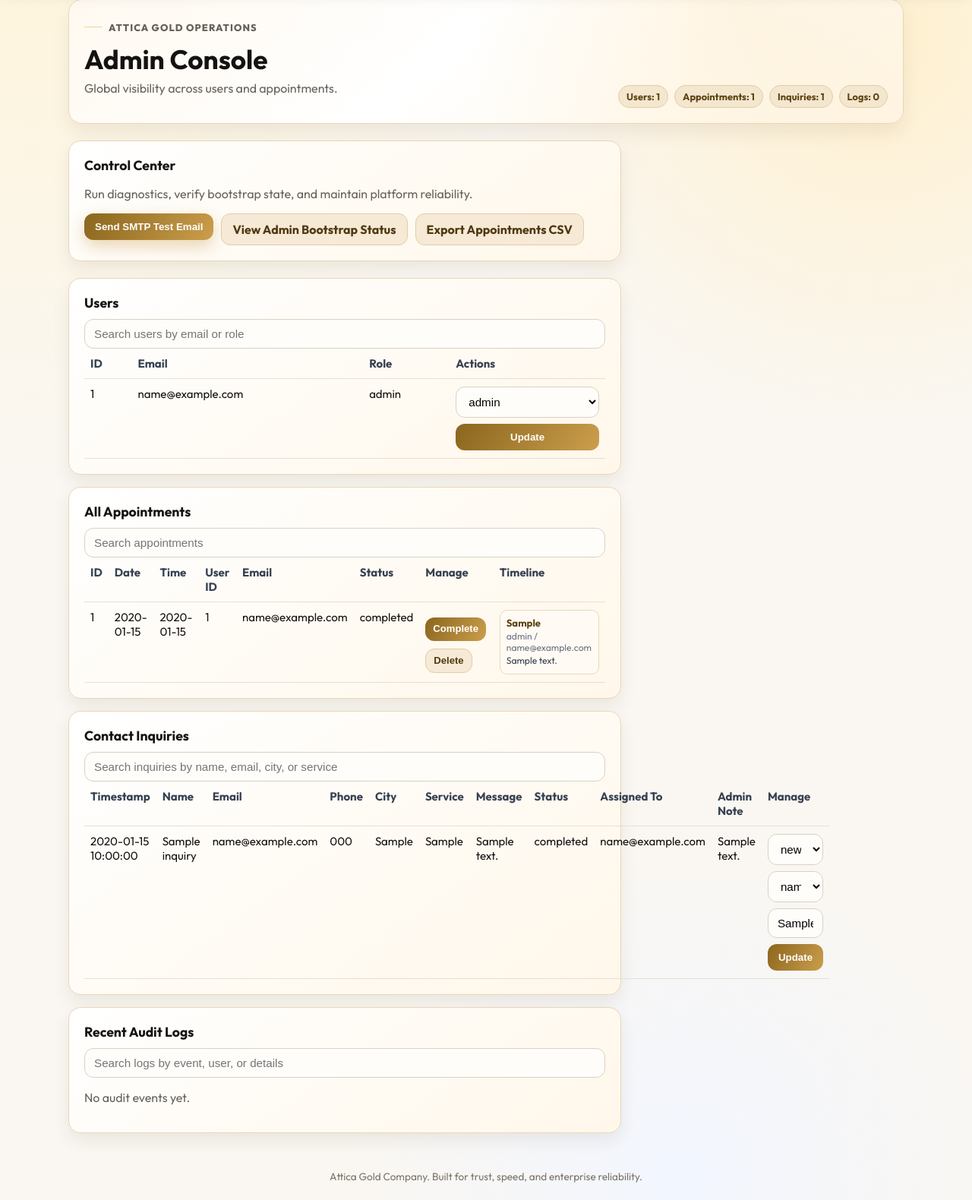
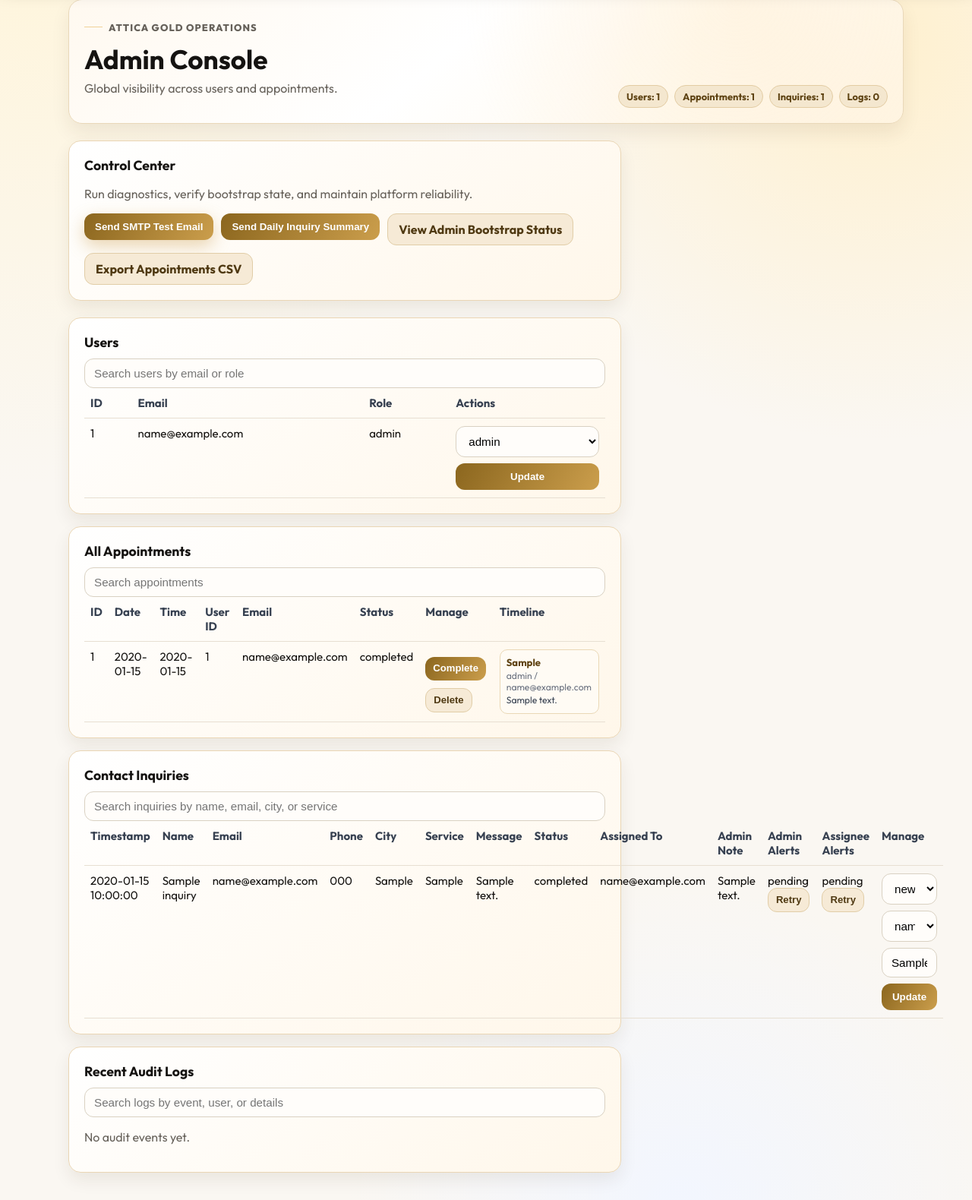
Before and after one commit to Kaif0333/Attica-Gold-Project, a FastAPI app: page /admin in a window 1280 px wide. Shown: the part 86-1666 px from the top of the page at 76% size. Run offline with FastAPI, Linux system fonts and the light colour scheme; the visitor is signed in with stand-in values (Sample User, id 1); tables that the repository leaves empty hold one stand-in row (values such as "Sample post").

Commit message:
feat: add inquiry notification status tracking retry and daily summary

```diff
--- a/app/main.py
+++ b/app/main.py
@@ -1,4 +1,5 @@
 import csv
+import re
 from datetime import datetime, timedelta, timezone
 from io import StringIO
 
@@ -14,7 +15,12 @@
 from app.csrf import get_or_create_csrf_token, validate_csrf_token
 from app.audit import log_event
 from app.database import engine, get_db
-from app.emailer import send_inquiry_assignment_email, send_inquiry_created_email, send_otp_email
+from app.emailer import (
+    send_daily_inquiry_summary_email,
+    send_inquiry_assignment_email,
+    send_inquiry_created_email,
+    send_otp_email,
+)
 from app.login_guard import is_allowed, register_failure, register_success
 from app.migrations import run_migrations
 from app.models import Appointment, AppointmentEvent, AuditLog, Inquiry, User
@@ -35,6 +41,12 @@
 logger = configure_logging()
 ALLOWED_ROLES = {"client", "staff", "admin"}
 ALLOWED_INQUIRY_STATUSES = {"new", "contacted", "resolved", "spam"}
+INQUIRY_NOTIFY_EVENT_TYPES = {
+    "CONTACT_INQUIRY_NOTIFY_SENT",
+    "CONTACT_INQUIRY_NOTIFY_FAILED",
+    "INQUIRY_ASSIGN_NOTIFY_SENT",
+    "INQUIRY_ASSIGN_NOTIFY_FAILED",
+}
 CONTENT_SECURITY_POLICY = (
     "default-src 'self'; "
     "script-src 'self'; "
@@ -249,6 +261,33 @@
     return deduped
 
 
+def _extract_inquiry_id(details: str | None) -> int | None:
+    if not details:
+        return None
+    match = re.search(r"inquiry_id=(\d+)", details)
+    if not match:
+        return None
+    return int(match.group(1))
+
+
+def _inquiry_notification_summary(logs: list[AuditLog]) -> dict[int, dict[str, str]]:
+    summary: dict[int, dict[str, str]] = {}
+    for log in logs:
+        inquiry_id = _extract_inquiry_id(log.details)
+        if not inquiry_id:
+            continue
+        state = summary.setdefault(inquiry_id, {"created": "pending", "assigned": "pending"})
+        if log.event_type == "CONTACT_INQUIRY_NOTIFY_SENT" and state["created"] == "pending":
+            state["created"] = "sent"
+        elif log.event_type == "CONTACT_INQUIRY_NOTIFY_FAILED" and state["created"] == "pending":
+            state["created"] = "failed"
+        elif log.event_type == "INQUIRY_ASSIGN_NOTIFY_SENT" and state["assigned"] == "pending":
+            state["assigned"] = "sent"
+        elif log.event_type == "INQUIRY_ASSIGN_NOTIFY_FAILED" and state["assigned"] == "pending":
+            state["assigned"] = "failed"
+    return summary
+
+
 if settings.auto_run_migrations:
     run_migrations()
 validate_runtime_configuration()
@@ -413,6 +452,14 @@
                     service=inquiry.service,
                     message=inquiry.message,
                 )
+                log_event(
+                    db,
+                    "CONTACT_INQUIRY_NOTIFY_SENT",
+                    user_id=request.session.get("user_id"),
+                    user_email=request.session.get("user") or clean_email,
+                    ip_address=client_ip(request),
+                    details=f"inquiry_id={inquiry.id};recipient={recipient}",
+                )
             except Exception as exc:
                 logger.exception("Failed to send inquiry-created email to %s: %s", recipient, exc)
                 log_event(
@@ -421,7 +468,7 @@
                     user_id=request.session.get("user_id"),
                     user_email=request.session.get("user") or clean_email,
                     ip_address=client_ip(request),
-                    details=f"Notification failure to {recipient}: {exc}",
+                    details=f"inquiry_id={inquiry.id};recipient={recipient};error={exc}",
                 )
     set_flash(request, "Inquiry submitted. Our team will contact you shortly.", "success")
     return RedirectResponse("/contact", status_code=303)
@@ -1321,6 +1368,14 @@
     )
     appointments = db.query(Appointment).order_by(Appointment.created_at.desc()).all()
     inquiries = db.query(Inquiry).order_by(Inquiry.created_at.desc()).limit(200).all()
+    inquiry_notification_logs = (
+        db.query(AuditLog)
+        .filter(AuditLog.event_type.in_(INQUIRY_NOTIFY_EVENT_TYPES))
+        .order_by(AuditLog.created_at.desc())
+        .limit(1200)
+        .all()
+    )
+    inquiry_notification_summary = _inquiry_notification_summary(inquiry_notification_logs)
     appointment_events = _events_by_appointment(db, limit=1000)
     raw_audit_logs = db.query(AuditLog).order_by(AuditLog.created_at.desc()).limit(400).all()
     audit_logs = _normalize_recent_audit_logs(raw_audit_logs, limit=100)
@@ -1332,6 +1387,7 @@
             "staff_users": staff_users,
             "appointments": appointments,
             "inquiries": inquiries,
+            "inquiry_notification_summary": inquiry_notification_summary,
             "appointment_events": appointment_events,
             "audit_logs": audit_logs,
             "csrf_token": get_or_create_csrf_token(request),
@@ -1415,6 +1471,14 @@
                 service=inquiry.service,
                 note=inquiry.admin_note,
             )
+            log_event(
+                db,
+                "INQUIRY_ASSIGN_NOTIFY_SENT",
+                user_id=actor_id,
+                user_email=actor_email,
+                ip_address=client_ip(request),
+                details=f"inquiry_id={inquiry.id};recipient={inquiry.assigned_to_email}",
+            )
         except Exception as exc:
             logger.exception(
                 "Failed to send inquiry-assignment email to %s: %s",
@@ -1427,9 +1491,224 @@
                 user_id=actor_id,
                 user_email=actor_email,
                 ip_address=client_ip(request),
-                details=f"Assignment notification failure to {inquiry.assigned_to_email}: {exc}",
+                details=f"inquiry_id={inquiry.id};recipient={inquiry.assigned_to_email};error={exc}",
             )
     set_flash(request, "Inquiry updated successfully.", "success")
+    return RedirectResponse("/admin", status_code=303)
+
+
+@app.post("/admin/inquiries/{inquiry_id}/notify/retry-created")
+def admin_retry_inquiry_created_notification(
+    request: Request,
+    inquiry_id: int,
+    csrf_token: str = Form(...),
+    db: Session = Depends(get_db),
+):
+    actor_id = request.session.get("user_id")
+    actor_email = request.session.get("user")
+    if not actor_id:
+        return RedirectResponse("/login", status_code=303)
+    if not has_admin_access(request):
+        set_flash(request, "Admin access required.", "error")
+        return RedirectResponse("/dashboard", status_code=303)
+    if not validate_csrf_token(request, csrf_token):
+        set_flash(request, "Invalid security token. Please refresh and try again.", "error")
+        return RedirectResponse("/admin", status_code=303)
+    if not settings.smtp_enabled:
+        set_flash(request, "SMTP is disabled. Enable SMTP to send notifications.", "error")
+        return RedirectResponse("/admin", status_code=303)
+
+    inquiry = db.query(Inquiry).filter(Inquiry.id == inquiry_id).first()
+    if not inquiry:
+        set_flash(request, "Inquiry not found.", "error")
+        return RedirectResponse("/admin", status_code=303)
+
+    recipients = _inquiry_alert_recipients()
+    if not recipients:
+        set_flash(request, "No inquiry alert recipients configured.", "error")
+        return RedirectResponse("/admin", status_code=303)
+
+    sent_count = 0
+    for recipient in recipients:
+        try:
+            send_inquiry_created_email(
+                recipient,
+                inquiry_id=inquiry.id,
+                name=inquiry.name,
+                email=inquiry.email,
+                phone=inquiry.phone,
+                city=inquiry.city,
+                service=inquiry.service,
+                message=inquiry.message,
+            )
+            log_event(
+                db,
+                "CONTACT_INQUIRY_NOTIFY_SENT",
+                user_id=actor_id,
+                user_email=actor_email,
+                ip_address=client_ip(request),
+                details=f"inquiry_id={inquiry.id};recipient={recipient}",
+            )
+            sent_count += 1
+        except Exception as exc:
+            logger.exception("Retry inquiry-created email failed for %s: %s", recipient, exc)
+            log_event(
+                db,
+                "CONTACT_INQUIRY_NOTIFY_FAILED",
+                user_id=actor_id,
+                user_email=actor_email,
+                ip_address=client_ip(request),
+                details=f"inquiry_id={inquiry.id};recipient={recipient};error={exc}",
+            )
+
+    set_flash(request, f"Retried inquiry alerts. Sent to {sent_count}/{len(recipients)} recipients.", "info")
+    return RedirectResponse("/admin", status_code=303)
+
+
+@app.post("/admin/inquiries/{inquiry_id}/notify/retry-assignment")
+def admin_retry_inquiry_assignment_notification(
+    request: Request,
+    inquiry_id: int,
+    csrf_token: str = Form(...),
+    db: Session = Depends(get_db),
+):
+    actor_id = request.session.get("user_id")
+    actor_email = request.session.get("user")
+    if not actor_id:
+        return RedirectResponse("/login", status_code=303)
+    if not has_admin_access(request):
+        set_flash(request, "Admin access required.", "error")
+        return RedirectResponse("/dashboard", status_code=303)
+    if not validate_csrf_token(request, csrf_token):
+        set_flash(request, "Invalid security token. Please refresh and try again.", "error")
+        return RedirectResponse("/admin", status_code=303)
+    if not settings.smtp_enabled:
+        set_flash(request, "SMTP is disabled. Enable SMTP to send notifications.", "error")
+        return RedirectResponse("/admin", status_code=303)
+
+    inquiry = db.query(Inquiry).filter(Inquiry.id == inquiry_id).first()
+    if not inquiry:
+        set_flash(request, "Inquiry not found.", "error")
+        return RedirectResponse("/admin", status_code=303)
+    if not inquiry.assigned_to_email:
+        set_flash(request, "Inquiry has no assignee yet.", "error")
+        return RedirectResponse("/admin", status_code=303)
+
+    try:
+        send_inquiry_assignment_email(
+            inquiry.assigned_to_email,
+            inquiry_id=inquiry.id,
+            name=inquiry.name,
+            email=inquiry.email,
+            city=inquiry.city,
+            service=inquiry.service,
+            note=inquiry.admin_note,
+        )
+        log_event(
+            db,
+            "INQUIRY_ASSIGN_NOTIFY_SENT",
+            user_id=actor_id,
+            user_email=actor_email,
+            ip_address=client_ip(request),
+            details=f"inquiry_id={inquiry.id};recipient={inquiry.assigned_to_email}",
+        )
+        set_flash(request, "Assignment notification sent.", "success")
+    except Exception as exc:
+        logger.exception(
+            "Retry inquiry-assignment email failed for %s: %s",
+            inquiry.assigned_to_email,
+            exc,
+        )
+        log_event(
+            db,
+            "INQUIRY_ASSIGN_NOTIFY_FAILED",
+            user_id=actor_id,
+            user_email=actor_email,
+            ip_address=client_ip(request),
+            details=f"inquiry_id={inquiry.id};recipient={inquiry.assigned_to_email};error={exc}",
+        )
+        set_flash(request, "Assignment notification failed. Check SMTP and recipient.", "error")
+
+    return RedirectResponse("/admin", status_code=303)
+
+
+@app.post("/admin/inquiries/summary/send")
+def admin_send_inquiry_daily_summary(
+    request: Request,
+    csrf_token: str = Form(...),
+    db: Session = Depends(get_db),
+):
+    actor_id = request.session.get("user_id")
+    actor_email = request.session.get("user")
+    if not actor_id:
+        return RedirectResponse("/login", status_code=303)
+    if not has_admin_access(request):
+        set_flash(request, "Admin access required.", "error")
+        return RedirectResponse("/dashboard", status_code=303)
+    if not validate_csrf_token(request, csrf_token):
+        set_flash(request, "Invalid security token. Please refresh and try again.", "error")
+        return RedirectResponse("/admin", status_code=303)
+    if not settings.smtp_enabled:
+        set_flash(request, "SMTP is disabled. Enable SMTP to send notifications.", "error")
+        return RedirectResponse("/admin", status_code=303)
+
+    recipients = _inquiry_alert_recipients()
+    if not recipients:
+        set_flash(request, "No summary recipients configured.", "error")
+        return RedirectResponse("/admin", status_code=303)
+
+    now = datetime.now(timezone.utc)
+    day_start = now.replace(hour=0, minute=0, second=0, microsecond=0)
+    day_end = day_start + timedelta(days=1)
+    inquiries_today = (
+        db.query(Inquiry)
+        .filter(Inquiry.created_at >= day_start)
+        .filter(Inquiry.created_at < day_end)
+        .all()
+    )
+    total_count = len(inquiries_today)
+    counts = {"new": 0, "contacted": 0, "resolved": 0, "spam": 0}
+    for inquiry in inquiries_today:
+        counts[inquiry.status] = counts.get(inquiry.status, 0) + 1
+
+    sent_count = 0
+    summary_date = day_start.date().isoformat()
+    for recipient in recipients:
+        try:
+            send_daily_inquiry_summary_email(
+                recipient,
+                summary_date=summary_date,
+                total_count=total_count,
+                new_count=counts.get("new", 0),
+                contacted_count=counts.get("contacted", 0),
+                resolved_count=counts.get("resolved", 0),
+                spam_count=counts.get("spam", 0),
+            )
+            log_event(
+                db,
+                "INQUIRY_DAILY_SUMMARY_SENT",
+                user_id=actor_id,
+                user_email=actor_email,
+                ip_address=client_ip(request),
+                details=f"summary_date={summary_date};recipient={recipient};total={total_count}",
+            )
+            sent_count += 1
+        except Exception as exc:
+            logger.exception("Daily inquiry summary send failed for %s: %s", recipient, exc)
+            log_event(
+                db,
+                "INQUIRY_DAILY_SUMMARY_FAILED",
+                user_id=actor_id,
+                user_email=actor_email,
+                ip_address=client_ip(request),
+                details=f"summary_date={summary_date};recipient={recipient};error={exc}",
+            )
+
+    set_flash(
+        request,
+        f"Daily inquiry summary sent to {sent_count}/{len(recipients)} recipients.",
+        "info",
+    )
     return RedirectResponse("/admin", status_code=303)
 
 
--- a/templates/admin.html
+++ b/templates/admin.html
@@ -23,6 +23,10 @@
         <form method="post" action="/admin/smtp-check">
             <input type="hidden" name="csrf_token" value="{{ csrf_token }}">
             <button class="btn btn-primary glow-btn" type="submit">Send SMTP Test Email</button>
+        </form>
+        <form method="post" action="/admin/inquiries/summary/send">
+            <input type="hidden" name="csrf_token" value="{{ csrf_token }}">
+            <button class="btn btn-primary" type="submit">Send Daily Inquiry Summary</button>
         </form>
         <a class="btn" href="/admin/bootstrap-status">View Admin Bootstrap Status</a>
         <a class="btn" href="/admin/reports/appointments.csv">Export Appointments CSV</a>
@@ -152,11 +156,14 @@
                     <th>Status</th>
                     <th>Assigned To</th>
                     <th>Admin Note</th>
+                    <th>Admin Alerts</th>
+                    <th>Assignee Alerts</th>
                     <th>Manage</th>
                 </tr>
             </thead>
             <tbody>
                 {% for inquiry in inquiries %}
+                {% set notify = inquiry_notification_summary.get(inquiry.id, {"created":"pending","assigned":"pending"}) %}
                 <tr>
                     <td>{{ inquiry.created_at }}</td>
                     <td>{{ inquiry.name }}</td>
@@ -168,6 +175,22 @@
                     <td>{{ inquiry.status }}</td>
                     <td>{{ inquiry.assigned_to_email or "-" }}</td>
                     <td>{{ inquiry.admin_note or "-" }}</td>
+                    <td>
+                        <span>{{ notify.created }}</span>
+                        <form method="post" action="/admin/inquiries/{{ inquiry.id }}/notify/retry-created" class="staff-inline-form">
+                            <input type="hidden" name="csrf_token" value="{{ csrf_token }}">
+                            <button class="btn staff-btn" type="submit">Retry</button>
+                        </form>
+                    </td>
+                    <td>
+                        <span>{{ notify.assigned }}</span>
+                        {% if inquiry.assigned_to_email %}
+                        <form method="post" action="/admin/inquiries/{{ inquiry.id }}/notify/retry-assignment" class="staff-inline-form">
+                            <input type="hidden" name="csrf_token" value="{{ csrf_token }}">
+                            <button class="btn staff-btn" type="submit">Retry</button>
+                        </form>
+                        {% endif %}
+                    </td>
                     <td>
                         <form method="post" action="/admin/inquiries/{{ inquiry.id }}/manage" class="form-grid">
                             <input type="hidden" name="csrf_token" value="{{ csrf_token }}">
```
Also changed, not shown: app/emailer.py (+26 -0 lines), tests/test_web_flow.py (+58 -0 lines).
